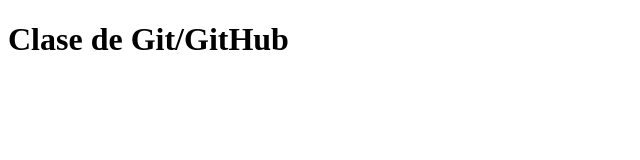
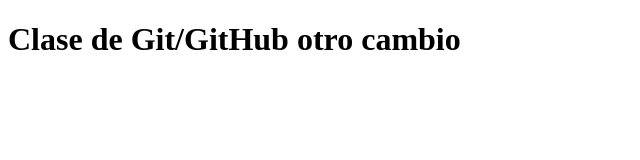
Before and after one commit to MarcelaCerda/clasegit23536, a plain HTML site: page index.html in a window 1280 px wide. Shown: the whole page, without its empty margins (0-640 px from the left). Drawn offline with Linux system fonts and the light colour scheme.

Commit message:
tercer  commit

```diff
--- a/index.html
+++ b/index.html
@@ -6,6 +6,6 @@
     <title>Clase Git/GitHub</title>
 </head>
 <body>
-    <h1>Clase de Git/GitHub</h1>
+    <h1>Clase de Git/GitHub otro cambio</h1>
 </body>
 </html>
```
